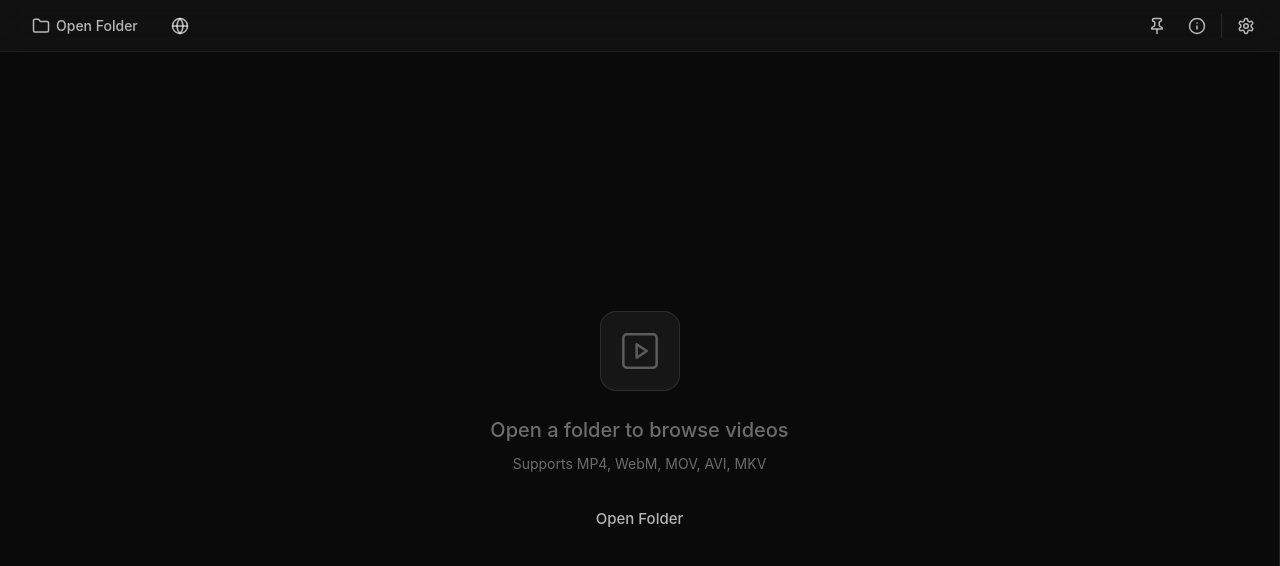
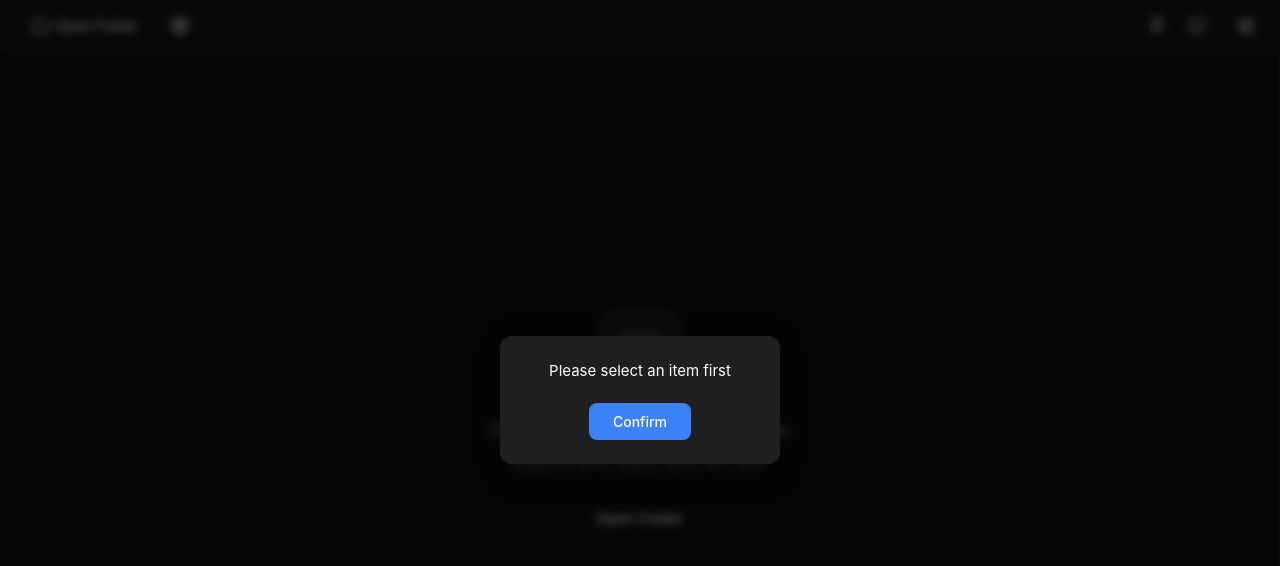
Before and after one commit to Jeffrey0117/ReVid, a React (Vite) app: page / in a window 1280 px wide. Both pictures are taken after a click on the button 1196 px from the left and 25 px from the top of the page. Shown: the top 566 px of the page. Built offline with nearby package versions, Linux system fonts and the light colour scheme.

Commit message:
feat: add custom alert modal for info panel hint

```diff
--- a/src/App.jsx
+++ b/src/App.jsx
@@ -77,6 +77,7 @@ export default function App() {
     const [showSettingsMenu, setShowSettingsMenu] = useState(false);
     const [showAbout, setShowAbout] = useState(false);
     const [toast, setToast] = useState(null);
+    const [alertModal, setAlertModal] = useState(null); // { message }
     const [isAlwaysOnTop, setIsAlwaysOnTop] = useState(false);
 
     const { isPinned, togglePin, pinnedCount } = usePins();
@@ -715,8 +716,7 @@ export default function App() {
                                 ? !!theater.activeCourse
                                 : !!currentVideo;
                             if (!hasContent && !showInfoPanel) {
-                                setToast(t('noContentForInfo') || '請先選擇一個項目');
-                                setTimeout(() => setToast(null), 2000);
+                                setAlertModal({ message: t('noContentForInfo') });
                                 return;
                             }
                             setShowInfoPanel(prev => !prev);
@@ -1589,6 +1589,54 @@ export default function App() {
                     {toast}
                 </div>
             )}
+
+            {/* Alert Modal */}
+            {alertModal && (
+                <div style={{
+                    position: 'fixed', inset: 0, zIndex: 1000,
+                    background: 'rgba(0,0,0,0.5)',
+                    display: 'flex', alignItems: 'center', justifyContent: 'center',
+                    backdropFilter: 'blur(4px)'
+                }}
+                onClick={() => setAlertModal(null)}
+                >
+                    <div
+                        style={{
+                            background: isDark ? '#1f1f1f' : '#fff',
+                            borderRadius: 12,
+                            padding: '24px 32px',
+                            minWidth: 280,
+                            boxShadow: '0 8px 32px rgba(0,0,0,0.3)',
+                            textAlign: 'center'
+                        }}
+                        onClick={e => e.stopPropagation()}
+                    >
+                        <div style={{
+                            fontSize: 15,
+                            color: isDark ? '#fff' : '#1f2937',
+                            marginBottom: 20,
+                            lineHeight: 1.5
+                        }}>
+                            {alertModal.message}
+                        </div>
+                        <button
+                            onClick={() => setAlertModal(null)}
+                            style={{
+                                padding: '8px 24px',
+                                borderRadius: 8,
+                                background: theme.accent,
+                                color: '#fff',
+                                fontSize: 14,
+                                fontWeight: 500,
+                                border: 'none',
+                                cursor: 'pointer'
+                            }}
+                        >
+                            {t('confirm')}
+                        </button>
+                    </div>
+                </div>
+            )}
         </div>
     );
 }
--- a/src/i18n.jsx
+++ b/src/i18n.jsx
@@ -53,6 +53,7 @@ const translations = {
     unknown: 'Unknown',
     noVideoSelected: 'Select a video to view details',
     toggleInfo: 'Toggle Info Panel',
+    noContentForInfo: 'Please select an item first',
     // Screenshot dialog
     captureEvery: 'Capture every (seconds)',
     format: 'Format',
@@ -272,7 +273,8 @@ const translations = {
     modifiedDate: '\u4fee\u6539\u65e5\u671f',
     unknown: '\u672a\u77e5',
     noVideoSelected: '\u9078\u64c7\u5f71\u7247\u4ee5\u67e5\u770b\u8a73\u7d30\u8cc7\u8a0a',
-    toggleInfo: '\u5207\u63db\u8cc7\u8a0a\u9762\u677f',
+    toggleInfo: '切換資訊面板',
+    noContentForInfo: '請先選擇一個項目',
     captureEvery: '\u6bcf\u5e7e\u79d2\u64f7\u53d6',
     format: '\u683c\u5f0f',
     outputFolder: '\u8f38\u51fa\u8cc7\u6599\u593e',
```
